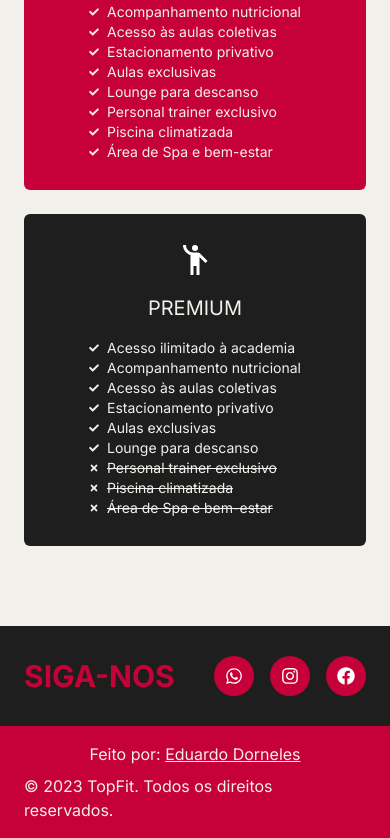
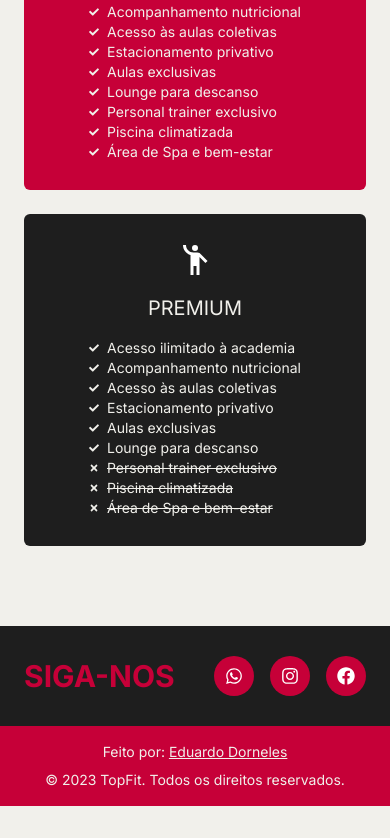
Before and after one commit to edusdorneles/topfit-landing-page, a Next.js app: page / in a window 390 px wide. Shown: the part 3408-4246 px from the top of the page. After the commit the page ends 4214 px from the top, so only its background shows below. Built offline with nearby package versions, Linux system fonts and the light colour scheme.

Commit message:
feat: ajuste rodapé

```diff
--- a/src/components/organisms/footer/index.tsx
+++ b/src/components/organisms/footer/index.tsx
@@ -2,9 +2,9 @@ export const Footer = () => {
     return (
         <footer className="flex items-center justify-between bg-primary px-6 py-4 lg:px-0">
             <div className="max-w-4xl mx-auto w-full flex items-center justify-between flex-col-reverse md:flex-row gap-2 md:gap-0">
-                <p className="text-white">© 2023 TopFit. Todos os direitos reservados.</p>
+                <p className="text-white text-sm md:text-base">© 2023 TopFit. Todos os direitos reservados.</p>
 
-                <p className="text-white">
+                <p className="text-white text-sm md:text-base">
                     Feito por:{" "}
                     <a
                         target="_blank"
```
